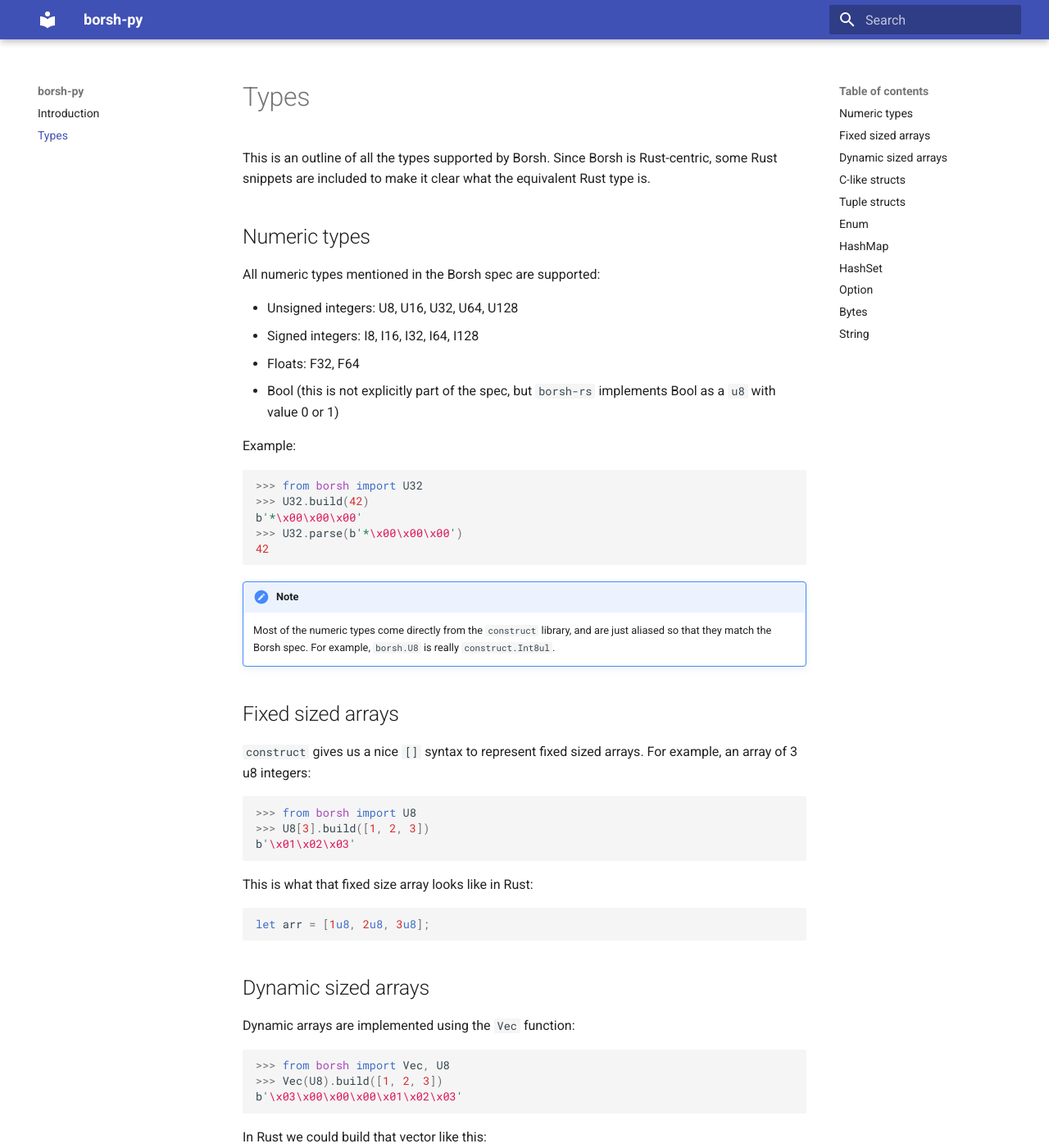
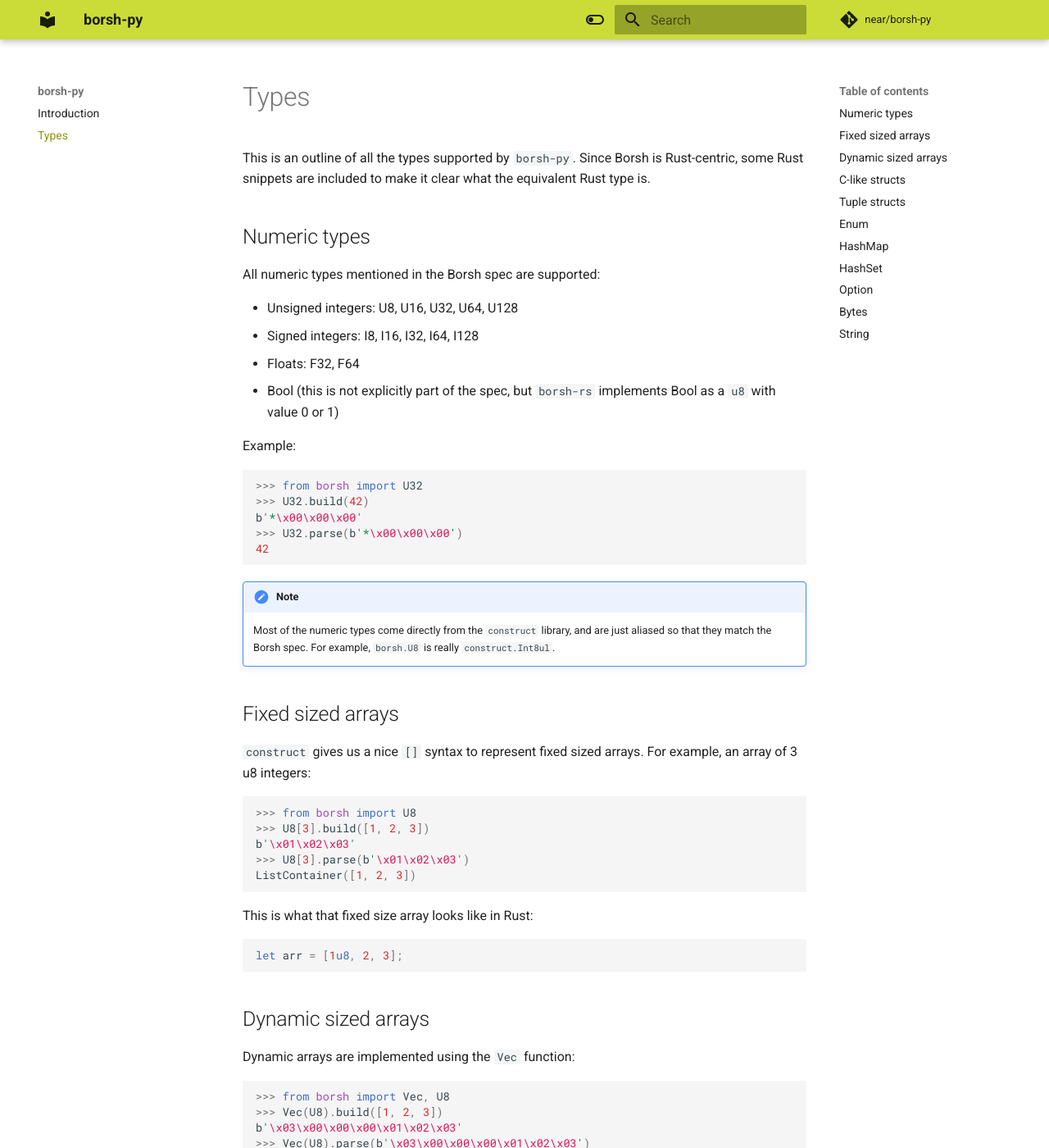
Before and after one commit to near/borsh-construct-py, an MkDocs documentation site: the page built from docs/types.md, in a window 1280 px wide and 1400 px high. Shown: the whole window at 82% size. Built offline with MkDocs 1.6.1 and Material for MkDocs 9.7.7, drawn with Linux system fonts in a browser that asks for light colours; comment, search, counter and statistics services are not loaded; some of the changed text lies outside the part shown.

Commit message:
update docs

````diff
--- a/docs/types.md
+++ b/docs/types.md
@@ -1,4 +1,4 @@
-This is an outline of all the types supported by Borsh. Since Borsh is Rust-centric, some Rust snippets are included to make it clear what the equivalent Rust type is.
+This is an outline of all the types supported by `borsh-py`. Since Borsh is Rust-centric, some Rust snippets are included to make it clear what the equivalent Rust type is.
 
 ## Numeric types
 
@@ -33,13 +33,15 @@ b'*\x00\x00\x00'
 >>> from borsh import U8
 >>> U8[3].build([1, 2, 3])
 b'\x01\x02\x03'
+>>> U8[3].parse(b'\x01\x02\x03')
+ListContainer([1, 2, 3])
 
 ```
 
 This is what that fixed size array looks like in Rust:
 
 ```rust
-let arr = [1u8, 2u8, 3u8];
+let arr = [1u8, 2, 3];
 
 ```
 
@@ -51,6 +53,8 @@ Dynamic arrays are implemented using the `Vec` function:
 >>> from borsh import Vec, U8
 >>> Vec(U8).build([1, 2, 3])
 b'\x03\x00\x00\x00\x01\x02\x03'
+>>> Vec(U8).parse(b'\x03\x00\x00\x00\x01\x02\x03')
+ListContainer([1, 2, 3])
 
 ```
 
@@ -73,6 +77,8 @@ This is analogous to a Rust struct with named fields:
 ... )
 >>> person.build({"name": "Alice", "age": 50})
 b'\x05\x00\x00\x00Alice2'
+>>> person.parse(b'\x05\x00\x00\x00Alice2')
+Container(name=u'Alice', age=50)
 
 ```
 Rust type:
@@ -90,6 +96,8 @@ struct Person {
 >>> pair = TupleStruct(I32, F32)
 >>> pair.build([3, 0.5])
 b'\x03\x00\x00\x00\x00\x00\x00?'
+>>> pair.parse(b'\x03\x00\x00\x00\x00\x00\x00?')
+ListContainer([3, 0.5])
 
 ```
 Rust type:
--- a/mkdocs.yml
+++ b/mkdocs.yml
@@ -1,7 +1,19 @@
 site_name: borsh-py
 theme:
   name: material
+  palette:
+    - scheme: default
+      primary: lime
+      toggle:
+        icon: material/toggle-switch-off-outline
+        name: Switch to dark mode
+    - scheme: slate
+      toggle:
+        icon: material/toggle-switch
+        name: Switch to light mode
 markdown_extensions:
   - pymdownx.highlight
   - pymdownx.superfences
   - admonition
+repo_url: https://github.com/near/borsh-py
+repo_name: near/borsh-py
````
Also changed, not shown: README.md (+11 -2 lines).
